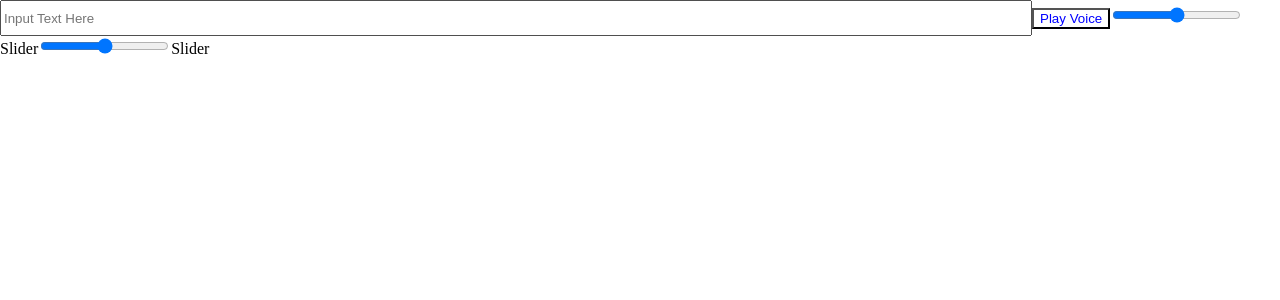
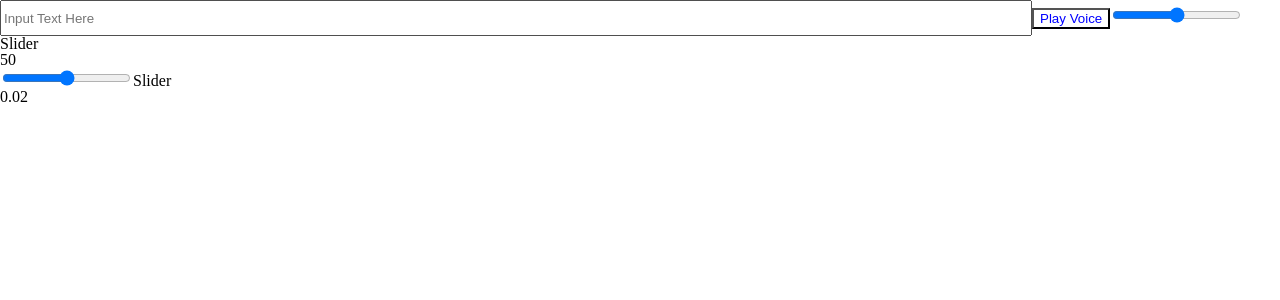
Before and after one commit to JimmyKuangg/text-to-speech, a React (Create React App) app: page / in a window 1280 px wide. Shown: the top 300 px of the page. Built offline with nearby package versions, Linux system fonts and the light colour scheme.

Commit message:
Added small labels to sliders

```diff
--- a/src/App.js
+++ b/src/App.js
@@ -7,7 +7,7 @@ import Slider from './components/Slider';
 function App() {
   const [speaker, setSpeaker] = useState(null);
   const [text, setText] = useState('');
-  const [volume, setVolume] = useState(0.1);
+  const [volume, setVolume] = useState(50);
   const [rate, setRate] = useState(1);
   useEffect(() => {
     setSpeaker(new Speaker());
@@ -43,12 +43,14 @@ function App() {
           setVolume(e.target.value);
         }}
       />
+      <p>{volume}</p>
       <Slider
         onInput={(e) => {
           speaker.changeRate((e.target.value / 100) * 2);
           setRate(e.target.value);
         }}
       />
+      <p>{rate / 50}</p>
     </>
   );
 }
```
